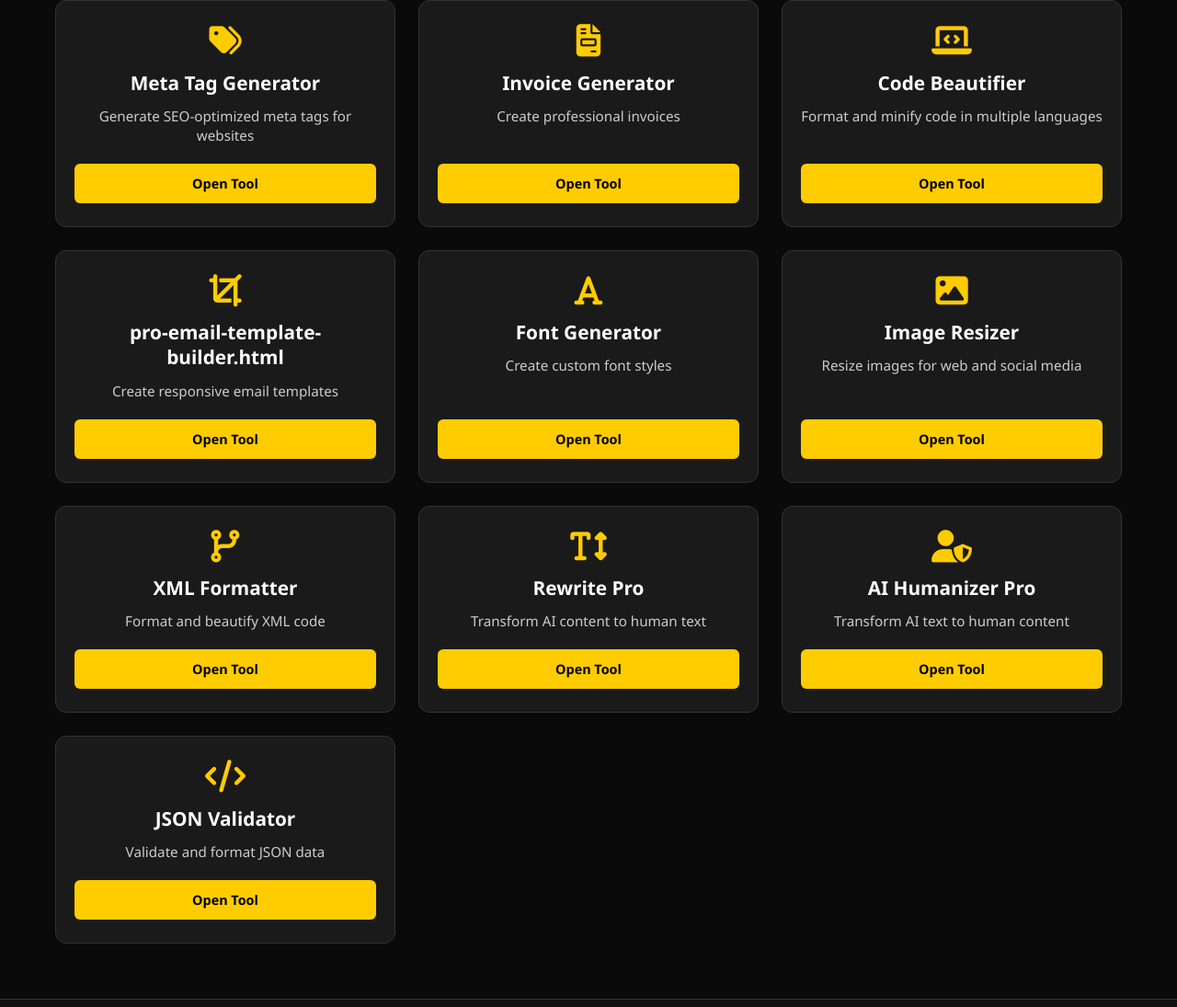
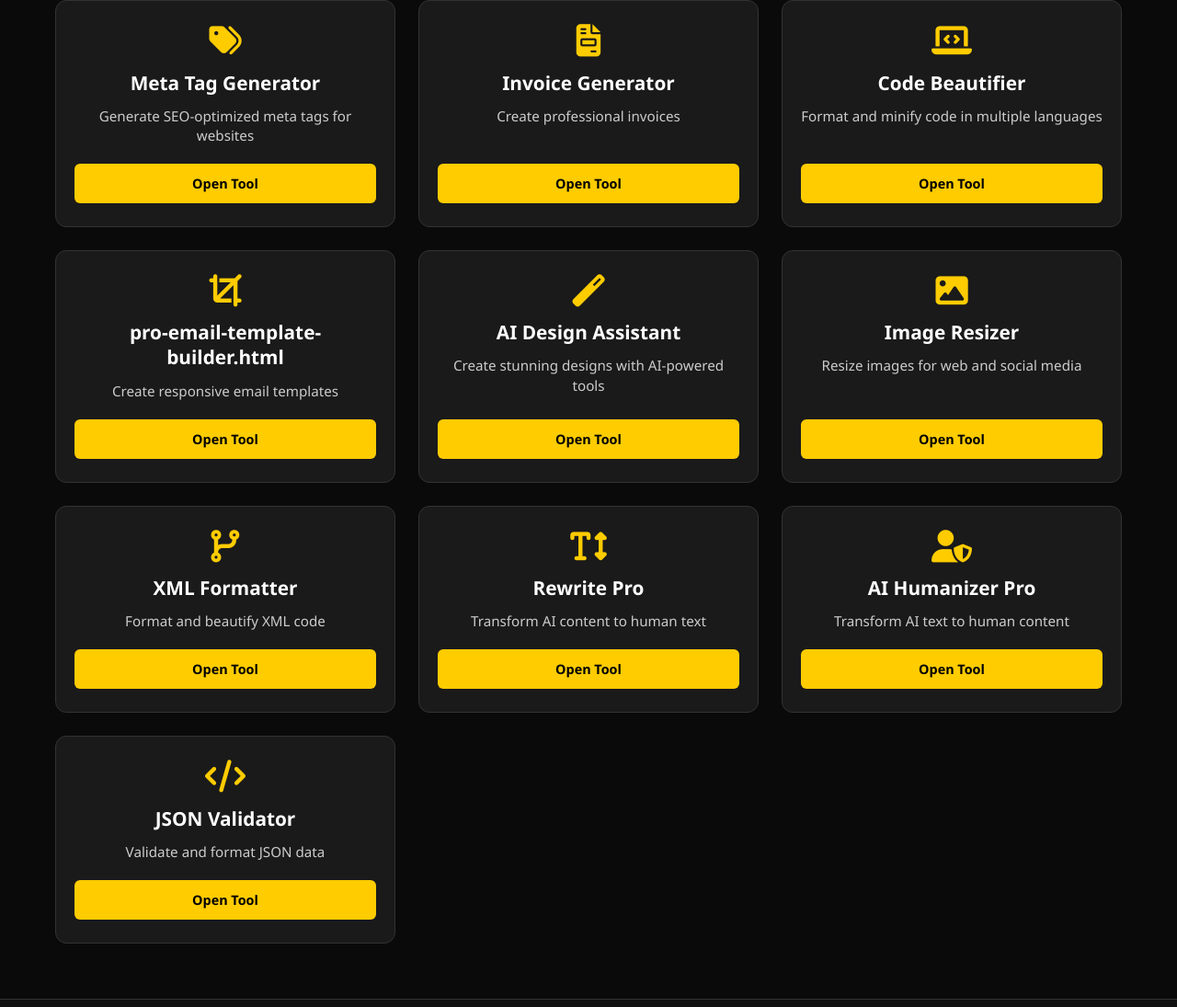
Before and after one commit to mariaajames280-blip/Online-Web-Tool, a plain HTML site: page index.html in a window 1280 px wide. Shown: the part 3379-4474 px from the top of the page at 92% size. Drawn offline with Linux system fonts and the light colour scheme.

Commit message:
Update index.html

```diff
--- a/index.html
+++ b/index.html
@@ -936,12 +936,12 @@
           <a href="pro-email-template-builder.html" class="tool-link">Open Tool</a>
         </div>
 
-        <div class="tool-card">
-          <i class="fas fa-font"></i>
-          <h3>Font Generator</h3>
-          <p>Create custom font styles</p>
-          <a href="font-generator.html" class="tool-link">Open Tool</a>
-        </div>
+                   <div class="tool-card">
+                  <i class="fas fa-magic"></i>
+                  <h3>AI Design Assistant</h3>
+                 <p>Create stunning designs with AI-powered tools</p>
+                <a href="ai-design-assistant.html" class="tool-link">Open Tool</a>
+             </div>
 
                <div class="tool-card">
                <i class="fas fa-image"></i>
```
